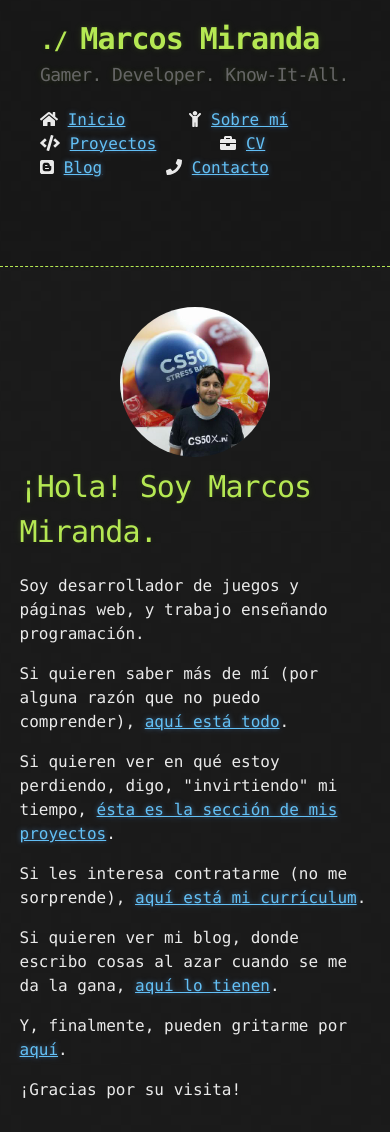
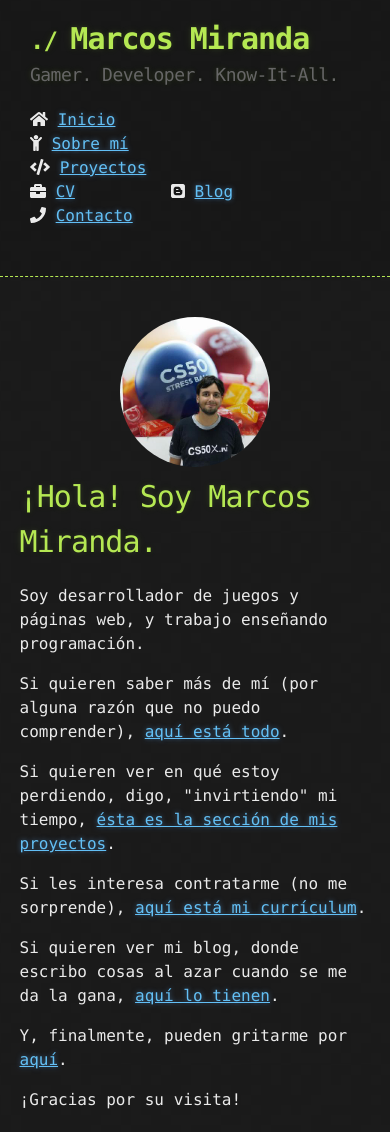
Before and after one commit to mimg2805/mimg2805.github.io, a Jekyll site: the page built from index.html, in a window 390 px wide. Built offline with Jekyll 4.4.1, drawn with Linux system fonts in a browser that asks for light colours; nearby versions of some CDN libraries.

Commit message:
Responsive changes

```diff
--- a/_sass/_home.scss
+++ b/_sass/_home.scss
@@ -11,7 +11,7 @@ body {
     text-align: center;
 }
 
-$break-small: 520px;
+$break-small: 480px;
 
 header {
     padding: 1em 0 3em 0;
@@ -25,13 +25,13 @@ header {
             float: left;
             margin-right: 4em;
             @media screen and (max-width: $break-small) {
-                //margin-right: 11em;
+                margin-right: 6em;
             }
         }
 
         @media screen and (max-width: $break-small) {
-            padding-bottom: 110px;
-            margin: 0 40px;
+            padding-bottom: 120px;
+            margin: 0 30px;
             h1 {
                 //margin-left: -20px;
             }
```
